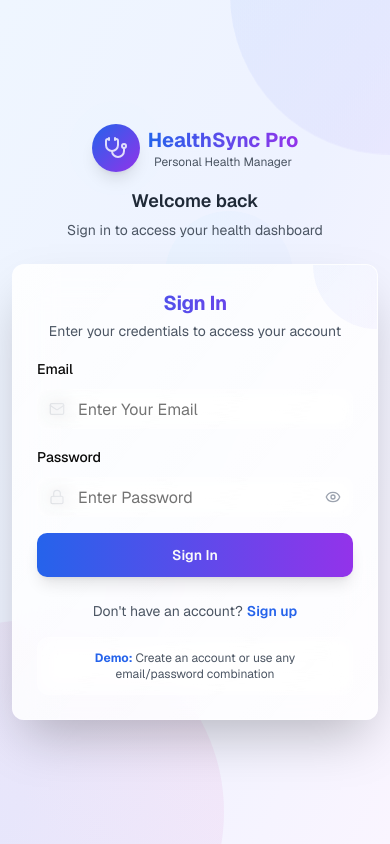
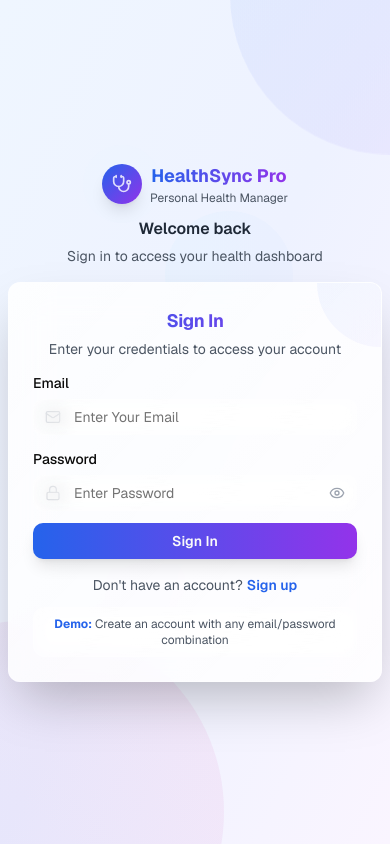
Before and after one commit to pragyesh7753/Health_Sync_Pro, a Next.js app: page / in a window 390 px wide. Built offline with nearby package versions, Linux system fonts and the light colour scheme.

Commit message:
refactor: update styles and layout in LoginRegister component for improved UI consistency

```diff
--- a/components/login-register.tsx
+++ b/components/login-register.tsx
@@ -65,7 +65,7 @@ export function LoginRegister() {
   }
 
   return (
-    <div className="mobile-viewport flex items-center justify-center bg-gradient-to-br from-blue-50 via-indigo-50 to-purple-50 p-3 sm:p-4 no-horizontal-scroll relative overflow-hidden">
+    <div className="min-h-screen flex items-center justify-center bg-gradient-to-br from-blue-50 via-indigo-50 to-purple-50 p-2 sm:p-3 no-horizontal-scroll relative overflow-hidden">
       {/* Animated background elements */}
       <div className="absolute inset-0 overflow-hidden pointer-events-none">
         <div className="absolute -top-40 -right-40 w-80 h-80 bg-gradient-to-br from-blue-400/10 to-purple-400/10 rounded-full animate-float"></div>
@@ -76,23 +76,23 @@ export function LoginRegister() {
 
       <div className="w-full max-w-md relative z-10">
         {/* Header */}
-        <div className="text-center mb-6 sm:mb-8 animate-fade-in">
-          <div className="flex items-center justify-center gap-2 sm:gap-3 mb-4">
-            <div className="flex h-12 w-12 sm:h-14 sm:w-14 items-center justify-center rounded-full bg-gradient-to-br from-blue-600 to-purple-600 shadow-lg hover:shadow-xl transition-all duration-300 hover:scale-110 relative">
-              <Stethoscope className="h-6 w-6 sm:h-7 sm:w-7 text-white animate-pulse" />
+        <div className="text-center mb-4 sm:mb-5 animate-fade-in">
+          <div className="flex items-center justify-center gap-2 mb-3">
+            <div className="flex h-10 w-10 items-center justify-center rounded-full bg-gradient-to-br from-blue-600 to-purple-600 shadow-lg hover:shadow-xl transition-all duration-300 hover:scale-110 relative">
+              <Stethoscope className="h-5 w-5 text-white animate-pulse" />
               <div className="absolute inset-0 rounded-full bg-blue-400 animate-ping opacity-20"></div>
             </div>
             <div className="animate-slide-up">
-              <h1 className="text-xl sm:text-2xl font-bold bg-gradient-to-r from-blue-600 to-purple-600 bg-clip-text text-transparent">
+              <h1 className="text-lg font-bold bg-gradient-to-r from-blue-600 to-purple-600 bg-clip-text text-transparent">
                 HealthSync Pro
               </h1>
-              <p className="text-xs sm:text-sm text-gray-600">Personal Health Manager</p>
+              <p className="text-xs text-gray-600">Personal Health Manager</p>
             </div>
           </div>
-          <h2 className="text-lg sm:text-xl font-semibold text-gray-800 animate-bounce-subtle">
+          <h2 className="text-base font-semibold text-gray-800 animate-bounce-subtle">
             {isLogin ? "Welcome back" : "Create your account"}
           </h2>
-          <p className="text-sm sm:text-base text-gray-600 mt-1 animate-fade-in" style={{ animationDelay: '0.2s' }}>
+          <p className="text-sm text-gray-600 mt-1 animate-fade-in" style={{ animationDelay: '0.2s' }}>
             {isLogin ? "Sign in to access your health dashboard" : "Join us to start managing your health"}
           </p>
         </div>
@@ -101,28 +101,28 @@ export function LoginRegister() {
         <Card className="shadow-2xl border-0 glass-card hover-lift animate-scale-in relative overflow-hidden">
           <div className="absolute inset-0 bg-gradient-to-br from-white/20 to-transparent pointer-events-none"></div>
           <div className="absolute top-0 right-0 w-32 h-32 bg-gradient-to-br from-blue-200/20 to-purple-200/20 rounded-full -translate-y-16 translate-x-16"></div>
-          <CardHeader className="space-y-1 pb-4 relative z-10">
-            <CardTitle className="text-xl text-center font-bold bg-gradient-to-r from-blue-600 to-purple-600 bg-clip-text text-transparent">
+          <CardHeader className="space-y-1 pb-3 relative z-10">
+            <CardTitle className="text-lg text-center font-bold bg-gradient-to-r from-blue-600 to-purple-600 bg-clip-text text-transparent">
               {isLogin ? "Sign In" : "Sign Up"}
             </CardTitle>
-            <CardDescription className="text-center text-gray-600">
+            <CardDescription className="text-center text-gray-600 text-sm">
               {isLogin
                 ? "Enter your credentials to access your account"
                 : "Fill in your information to create an account"}
             </CardDescription>
           </CardHeader>
           <CardContent className="relative z-10">
-            <form onSubmit={handleSubmit} className="space-y-4">
+            <form onSubmit={handleSubmit} className="space-y-3">
 
 
               {/* Name fields for registration */}
               {!isLogin && (
-                <div className="space-y-4">
-                  <div className="grid grid-cols-1 sm:grid-cols-2 gap-4">
-                    <div className="space-y-2">
+                <div className="space-y-3">
+                  <div className="grid grid-cols-1 sm:grid-cols-2 gap-3">
+                    <div className="space-y-1">
                       <Label htmlFor="firstName" className="text-sm font-medium">First Name</Label>
                       <div className="relative group">
-                        <User className="absolute left-3 top-3 h-4 w-4 text-gray-400 group-focus-within:text-blue-600 transition-colors duration-200" />
+                        <User className="absolute left-3 top-2.5 h-4 w-4 text-gray-400 group-focus-within:text-blue-600 transition-colors duration-200" />
                         <Input
                           id="firstName"
                           name="firstName"
@@ -130,15 +130,15 @@ export function LoginRegister() {
                           placeholder="Enter First Name"
                           value={formData.firstName}
                           onChange={handleInputChange}
-                          className="pl-10 text-base glass border-gray-200 focus:border-blue-500 focus:ring-2 focus:ring-blue-200 transition-all duration-200"
+                          className="pl-10 h-9 text-sm glass border-gray-200 focus:border-blue-500 focus:ring-2 focus:ring-blue-200 transition-all duration-200"
                           required
                         />
                       </div>
                     </div>
-                    <div className="space-y-2">
+                    <div className="space-y-1">
                       <Label htmlFor="lastName" className="text-sm font-medium">Last Name</Label>
                       <div className="relative group">
-                        <User className="absolute left-3 top-3 h-4 w-4 text-gray-400 group-focus-within:text-blue-600 transition-colors duration-200" />
+                        <User className="absolute left-3 top-2.5 h-4 w-4 text-gray-400 group-focus-within:text-blue-600 transition-colors duration-200" />
                         <Input
                           id="lastName"
                           name="lastName"
@@ -146,36 +146,17 @@ export function LoginRegister() {
                           placeholder="Enter Last Name"
                           value={formData.lastName}
                           onChange={handleInputChange}
-                          className="pl-10 text-base glass border-gray-200 focus:border-blue-500 focus:ring-2 focus:ring-blue-200 transition-all duration-200"
+                          className="pl-10 h-9 text-sm glass border-gray-200 focus:border-blue-500 focus:ring-2 focus:ring-blue-200 transition-all duration-200"
                         />
                       </div>
                     </div>
                   </div>
-                  {/* Mobile Number */}
-                  <div className="space-y-2">
-                    <Label htmlFor="mobileNumber" className="text-sm font-medium">Mobile Number</Label>
-                    <div className="relative group">
-                      <Phone className="absolute left-3 top-3 h-4 w-4 text-gray-400 group-focus-within:text-blue-600 transition-colors duration-200" />
-                      <Input
-                        id="mobileNumber"
-                        name="mobileNumber"
-                        type="tel"
-                        placeholder="Enter Your Mobile Number"
-                        value={formData.mobileNumber}
-                        onChange={handleInputChange}
-                        className="pl-10 text-base glass border-gray-200 focus:border-blue-500 focus:ring-2 focus:ring-blue-200 transition-all duration-200"
-                        required
-                      />
-                    </div>
-                  </div>
-                </div>
-              )}
-
-              {/* Email */}
-              <div className="space-y-2">
+                  {/* Email and Mobile Number on same line */}
+                  <div className="grid grid-cols-1 sm:grid-cols-2 gap-3">
+                    <div className="space-y-1">
                       <Label htmlFor="email" className="text-sm font-medium">Email</Label>
                       <div className="relative group">
-                  <Mail className="absolute left-3 top-3 h-4 w-4 text-gray-400 group-focus-within:text-blue-600 transition-colors duration-200" />
+                        <Mail className="absolute left-3 top-2.5 h-4 w-4 text-gray-400 group-focus-within:text-blue-600 transition-colors duration-200" />
                         <Input
                           id="email"
                           name="email"
@@ -183,17 +164,56 @@ export function LoginRegister() {
                           placeholder="Enter Your Email"
                           value={formData.email}
                           onChange={handleInputChange}
-                    className="pl-10 text-base glass border-gray-200 focus:border-blue-500 focus:ring-2 focus:ring-blue-200 transition-all duration-200"
+                          className="pl-10 h-9 text-sm glass border-gray-200 focus:border-blue-500 focus:ring-2 focus:ring-blue-200 transition-all duration-200"
                           required
                         />
                       </div>
                     </div>
+                    <div className="space-y-1">
+                      <Label htmlFor="mobileNumber" className="text-sm font-medium">Mobile Number</Label>
+                      <div className="relative group">
+                        <Phone className="absolute left-3 top-2.5 h-4 w-4 text-gray-400 group-focus-within:text-blue-600 transition-colors duration-200" />
+                        <Input
+                          id="mobileNumber"
+                          name="mobileNumber"
+                          type="tel"
+                          placeholder="Enter Mobile Number"
+                          value={formData.mobileNumber}
+                          onChange={handleInputChange}
+                          className="pl-10 h-9 text-sm glass border-gray-200 focus:border-blue-500 focus:ring-2 focus:ring-blue-200 transition-all duration-200"
+                          required
+                        />
+                      </div>
+                    </div>
+                  </div>
+                </div>
+              )}
+
+              {/* Email for login */}
+              {isLogin && (
+                <div className="space-y-1">
+                  <Label htmlFor="email" className="text-sm font-medium">Email</Label>
+                  <div className="relative group">
+                    <Mail className="absolute left-3 top-2.5 h-4 w-4 text-gray-400 group-focus-within:text-blue-600 transition-colors duration-200" />
+                    <Input
+                      id="email"
+                      name="email"
+                      type="email"
+                      placeholder="Enter Your Email"
+                      value={formData.email}
+                      onChange={handleInputChange}
+                      className="pl-10 h-9 text-sm glass border-gray-200 focus:border-blue-500 focus:ring-2 focus:ring-blue-200 transition-all duration-200"
+                      required
+                    />
+                  </div>
+                </div>
+              )}
 
               {/* Password */}
-              <div className="space-y-2">
-                <Label htmlFor="password">Password</Label>
+              <div className="space-y-1">
+                <Label htmlFor="password" className="text-sm font-medium">Password</Label>
                 <div className="relative group">
-                  <Lock className="absolute left-3 top-3 h-4 w-4 text-gray-400 group-focus-within:text-blue-600 transition-colors duration-200" />
+                  <Lock className="absolute left-3 top-2.5 h-4 w-4 text-gray-400 group-focus-within:text-blue-600 transition-colors duration-200" />
                   <Input
                     id="password"
                     name="password"
@@ -201,13 +221,13 @@ export function LoginRegister() {
                     placeholder="Enter Password"
                     value={formData.password}
                     onChange={handleInputChange}
-                    className="pl-10 pr-10 glass border-gray-200 focus:border-blue-500 focus:ring-2 focus:ring-blue-200 transition-all duration-200"
+                    className="pl-10 pr-10 h-9 text-sm glass border-gray-200 focus:border-blue-500 focus:ring-2 focus:ring-blue-200 transition-all duration-200"
                     required
                   />
                   <button
                     type="button"
                     onClick={() => setShowPassword(!showPassword)}
-                    className="absolute right-3 top-3 text-gray-400 hover:text-blue-600 transition-colors duration-200 hover:scale-110"
+                    className="absolute right-3 top-2.5 text-gray-400 hover:text-blue-600 transition-colors duration-200 hover:scale-110"
                   >
                     {showPassword ? <EyeOff className="h-4 w-4" /> : <Eye className="h-4 w-4" />}
                   </button>
@@ -216,10 +236,10 @@ export function LoginRegister() {
 
               {/* Confirm Password for registration */}
               {!isLogin && (
-                <div className="space-y-2">
-                  <Label htmlFor="confirmPassword">Confirm Password</Label>
+                <div className="space-y-1">
+                  <Label htmlFor="confirmPassword" className="text-sm font-medium">Confirm Password</Label>
                   <div className="relative group">
-                    <Lock className="absolute left-3 top-3 h-4 w-4 text-gray-400 group-focus-within:text-blue-600 transition-colors duration-200" />
+                    <Lock className="absolute left-3 top-2.5 h-4 w-4 text-gray-400 group-focus-within:text-blue-600 transition-colors duration-200" />
                     <Input
                       id="confirmPassword"
                       name="confirmPassword"
@@ -227,7 +247,7 @@ export function LoginRegister() {
                       placeholder="Confirm Your Password"
                       value={formData.confirmPassword}
                       onChange={handleInputChange}
-                      className="pl-10 glass border-gray-200 focus:border-blue-500 focus:ring-2 focus:ring-blue-200 transition-all duration-200"
+                      className="pl-10 h-9 text-sm glass border-gray-200 focus:border-blue-500 focus:ring-2 focus:ring-blue-200 transition-all duration-200"
                       required
                     />
                   </div>
@@ -236,7 +256,7 @@ export function LoginRegister() {
 
               {/* Error Message */}
               {error && (
-                <div className="flex items-center gap-2 p-3 bg-red-50/80 backdrop-blur-sm border border-red-200 rounded-lg animate-scale-in">
+                <div className="flex items-center gap-2 p-2 bg-red-50/80 backdrop-blur-sm border border-red-200 rounded-lg animate-scale-in">
                   <AlertCircle className="h-4 w-4 text-red-600 animate-bounce-subtle" />
                   <p className="text-sm text-red-700 font-medium">{error}</p>
                 </div>
@@ -245,7 +265,7 @@ export function LoginRegister() {
               {/* Submit Button */}
               <Button
                 type="submit"
-                className="w-full bg-gradient-to-r from-blue-600 to-purple-600 hover:from-blue-700 hover:to-purple-700 h-11 shadow-lg hover:shadow-xl transition-all duration-300 hover:scale-105 font-semibold"
+                className="w-full bg-gradient-to-r from-blue-600 to-purple-600 hover:from-blue-700 hover:to-purple-700 h-9 shadow-lg hover:shadow-xl transition-all duration-300 hover:scale-105 font-semibold text-sm"
                 disabled={isLoading}
               >
                 {isLoading ? (
@@ -262,7 +282,7 @@ export function LoginRegister() {
             </form>
 
             {/* Toggle between login/register */}
-            <div className="mt-6 text-center">
+            <div className="mt-4 text-center">
               <p className="text-sm text-gray-600">
                 {isLogin ? "Don't have an account?" : "Already have an account?"}
                 <button
@@ -288,9 +308,9 @@ export function LoginRegister() {
 
             {/* Demo credentials */}
             {isLogin && (
-              <div className="mt-4 p-3 glass rounded-lg animate-fade-in">
+              <div className="mt-3 p-2 glass rounded-lg animate-fade-in">
                 <p className="text-xs text-gray-600 text-center">
-                  <strong className="text-blue-600">Demo:</strong> Create an account or use any email/password combination
+                  <strong className="text-blue-600">Demo:</strong> Create an account with any email/password combination
                 </p>
               </div>
             )}
```
Lines whose indentation alone changed are shown as unchanged.
